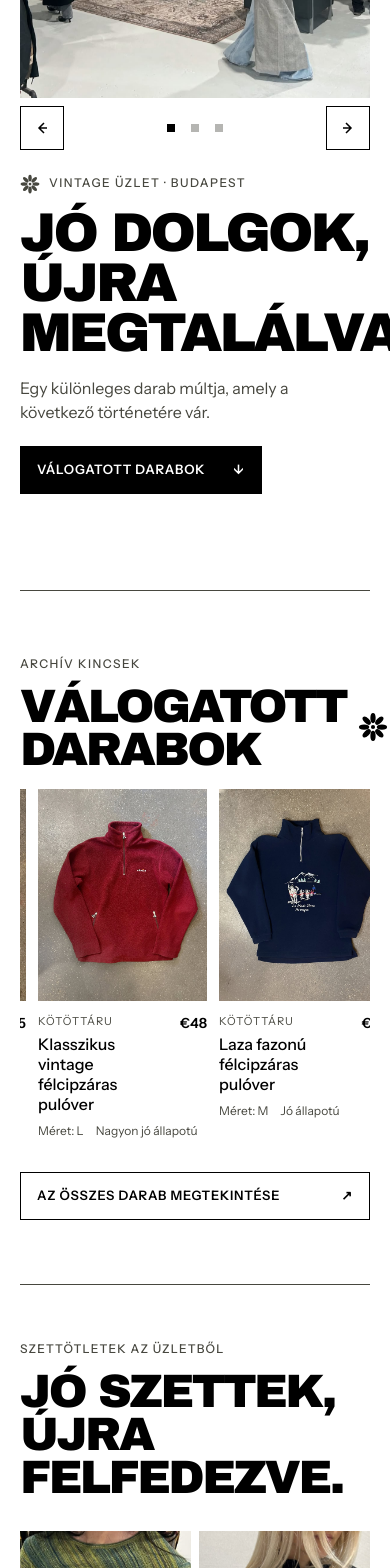
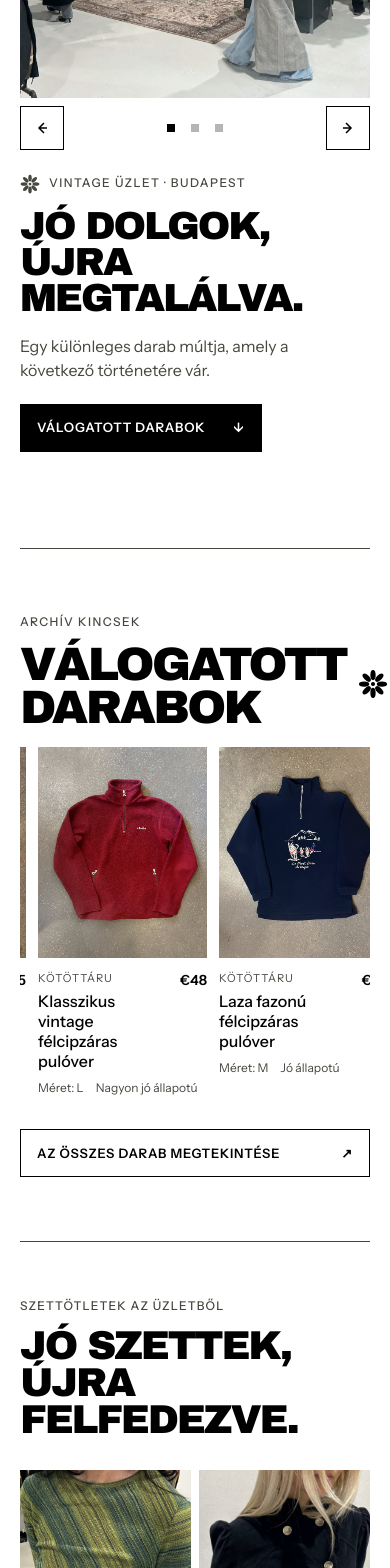
Before and after one commit to borisdoginza/Reclaim, a React (Vite) app: page / in a window 390 px wide. Shown: the part 432-2000 px from the top of the page. Built offline with nearby package versions, Linux system fonts and the light colour scheme; a web font is replaced by a local one.

Commit message:
Polished text-sizes

```diff
--- a/src/components/Hero.jsx
+++ b/src/components/Hero.jsx
@@ -3,30 +3,43 @@ import FlowerMark from './FlowerMark'
 import HeroDesktopCollage from './HeroDesktopCollage'
 import HeroMobileSlider from './HeroMobileSlider'
 import useMediaQuery from '../hooks/useMediaQuery'
+import heroFit from '../config/heroFit'
 
 export default function Hero() {
-  const { t } = useTranslation()
+  const { t, i18n } = useTranslation()
   const isDesktop = useMediaQuery('(min-width: 768px)')
 
   return (
     <section
-      className="mx-auto grid w-[min(calc(100%-40px),1280px)] grid-cols-1 items-center gap-6 pt-5 pb-12 md:grid-cols-[1.05fr_0.95fr] md:gap-[clamp(40px,8vw,112px)] md:pt-20 md:pb-20"
+      className="mx-auto grid w-[min(calc(100%-40px),1280px)] grid-cols-1 items-center gap-6 pt-5 pb-12 md:grid-cols-[minmax(0,1fr)_minmax(0,1.15fr)] md:gap-[clamp(40px,calc(8vw-1.4rem),112px)] md:pt-20 md:pb-20"
       aria-labelledby="hero-title"
     >
-      <div className="motion-safe:animate-hero-fade-in">
+      <div className="min-w-0 motion-safe:animate-hero-fade-in">
         {isDesktop ? <HeroDesktopCollage /> : <HeroMobileSlider />}
       </div>
-      <div className="md:py-8">
+      <div
+        className="min-w-0 [container-type:inline-size] md:py-8"
+        style={{
+          '--hero-fit-en': heroFit.en,
+          '--hero-fit-hu': heroFit.hu,
+        }}
+      >
         <div className="motion-safe:animate-hero-fade-in">
           <p className="mb-[14px] flex items-center gap-[9px] text-[12px] leading-[1.4] font-medium tracking-[0.12em] text-secondary uppercase">
             <FlowerMark className="h-5 w-5 shrink-0 fill-current" />
             {t('hero.eyebrow')}
           </p>
           <h1
-            className="m-0 max-w-[720px] font-display text-[clamp(44px,14vw,64px)] leading-[0.92] font-normal tracking-[-0.055em] uppercase md:text-[clamp(64px,8vw,96px)]"
+            className="hero-title m-0 w-full max-w-[720px] min-w-0 font-display text-[clamp(2.25rem,14vw,4rem)] leading-[0.92] font-normal tracking-[-0.055em] uppercase"
             id="hero-title"
           >
-            {t('hero.title')}
+            {i18n.resolvedLanguage === 'hu' ? (
+              <>
+                {t('hero.titleStart')}{' '}
+                <br className="hidden md:block lg:hidden" />
+                {t('hero.titleRest')}
+              </>
+            ) : t('hero.title')}
           </h1>
         </div>
         <div className="motion-safe:animate-hero-fade-in motion-safe:[animation-delay:500ms]">
--- a/src/components/LooksSection.jsx
+++ b/src/components/LooksSection.jsx
@@ -12,6 +12,7 @@ import smallSquare2Image from '../assets/images/looks/small-square-2.jpg'
 import smallSquare3Image from '../assets/images/looks/small-square-3.jpg'
 import horizontalImage from '../assets/images/looks/horizontal-rectangle.jpg'
 import vertical2Image from '../assets/images/looks/vertical-rectange-2.jpg'
+import looksFit from '../config/looksFit'
 
 const lookImages = {
   'big-vertical-rectangle.jpg': bigVerticalImage,
@@ -100,10 +101,16 @@ export default function LooksSection() {
     <div className="mx-auto flex w-[min(calc(100%-40px),1280px)] flex-col gap-8 md:gap-24" id="looks">
       <Divider className="mb-6 md:my-0" />
       <Reveal as="section" aria-labelledby="looks-title">
-        <div className="mb-8 md:mb-12">
+        <div
+          className="mb-8 [container-type:inline-size] md:mb-12"
+          style={{
+            '--looks-fit-en': looksFit.en,
+            '--looks-fit-hu': looksFit.hu,
+          }}
+        >
           <Label className="mb-3">{t('looks.eyebrow')}</Label>
           <h2
-            className="m-0 max-w-[720px] font-display text-[clamp(40px,12vw,56px)] leading-[0.92] font-normal tracking-[-0.055em] uppercase md:text-[64px]"
+            className="looks-title m-0 min-w-0 max-w-[720px] font-display leading-[0.92] font-normal tracking-[-0.055em] uppercase"
             id="looks-title"
           >
             {t('looks.title')}
--- a/src/components/StoreMap.jsx
+++ b/src/components/StoreMap.jsx
@@ -69,7 +69,7 @@ export function StoreMapButton() {
 
   return (
     <a
-      className={`inline-flex min-h-11 w-fit items-center justify-between gap-6 border border-ink px-4 text-[13px] font-semibold tracking-[0.06em] uppercase md:whitespace-nowrap lg:whitespace-nowrap ${location.googleMapsUrl ? 'bg-paper text-ink transition-colors duration-150 hover:bg-ink hover:text-paper' : 'pointer-events-none bg-accent text-ink'}`}
+      className={`inline-flex min-h-11 w-fit items-center justify-between gap-6 border border-ink px-4 text-[13px] font-semibold tracking-[0.06em] uppercase md:whitespace-nowrap lg:gap-3 lg:whitespace-nowrap lg:px-2 ${location.googleMapsUrl ? 'bg-paper text-ink transition-colors duration-150 hover:bg-ink hover:text-paper' : 'pointer-events-none bg-accent text-ink'}`}
       href={location.googleMapsUrl ?? '#visit'}
       aria-disabled={!location.googleMapsUrl}
       onClick={(event) => {
--- a/src/components/VisitSection.jsx
+++ b/src/components/VisitSection.jsx
@@ -12,16 +12,23 @@ import Divider from './Divider'
 import Reveal from './Reveal'
 import Label from './Label'
 import useMediaQuery from '../hooks/useMediaQuery'
+import visitFit from '../config/visitFit'
 
 function VisitIntro({ t }) {
   return (
-    <div className="flex flex-col gap-4 md:col-span-7 md:row-start-1 lg:col-span-1 lg:col-start-1 lg:row-start-1 lg:row-span-2">
+    <div
+      className="flex flex-col gap-4 md:col-span-7 md:row-start-1 lg:col-span-1 lg:col-start-1 lg:row-start-1 lg:row-span-2 lg:[container-type:inline-size]"
+      style={{
+        '--visit-fit-en': visitFit.en,
+        '--visit-fit-hu': visitFit.hu,
+      }}
+    >
       <Label className="flex items-center gap-[9px] md:leading-4 lg:leading-4">
         <FlowerMark className="h-5 w-5 shrink-0 fill-current md:h-4 md:w-4 lg:h-5 lg:w-5" />
         {t('visit.eyebrow')}
       </Label>
       <h2
-        className="m-0 max-w-[440px] font-display text-[34px] leading-[0.98] font-normal tracking-[-0.04em] uppercase md:text-[48px]"
+        className="visit-title m-0 min-w-0 max-w-[440px] font-display text-[34px] leading-[0.98] font-normal tracking-[-0.04em] uppercase md:text-[48px]"
         id="visit-title"
       >
         {t('visit.title')}
--- /dev/null
+++ b/src/config/heroFit.js
@@ -0,0 +1,6 @@
+const heroFit = Object.freeze({
+  en: '5.43',
+  hu: '8.94',
+})
+
+export default heroFit
--- /dev/null
+++ b/src/config/looksFit.js
@@ -0,0 +1,6 @@
+const looksFit = Object.freeze({
+  en: '4.70',
+  hu: '8.69',
+})
+
+export default looksFit
--- /dev/null
+++ b/src/config/visitFit.js
@@ -0,0 +1,6 @@
+const visitFit = Object.freeze({
+  en: '8.02',
+  hu: '8.28',
+})
+
+export default visitFit
--- a/src/index.css
+++ b/src/index.css
@@ -26,6 +26,73 @@
   transform: perspective(var(--pt-p)) rotateX(calc(var(--my, 0) * var(--pt-x) * -1)) rotateY(calc(var(--mx, 0) * var(--pt-y)));
   transform-origin: center;
   transition: transform 150ms ease-out;
+}
+
+:lang(en) .hero-title {
+  --hero-fit: var(--hero-fit-en);
+}
+
+:lang(hu) .hero-title {
+  --hero-fit: var(--hero-fit-hu);
+}
+
+:lang(en) .looks-title {
+  --looks-fit: var(--looks-fit-en);
+}
+
+:lang(hu) .looks-title {
+  --looks-fit: var(--looks-fit-hu);
+}
+
+:lang(en) .visit-title {
+  --visit-fit: var(--visit-fit-en);
+}
+
+:lang(hu) .visit-title {
+  --visit-fit: var(--visit-fit-hu);
+}
+
+.hero-title {
+  font-size: clamp(2.25rem, min(14vw, calc(100cqw / var(--hero-fit))), 4rem);
+  overflow-wrap: break-word;
+  text-wrap: balance;
+}
+
+.looks-title {
+  font-size: clamp(2.25rem, min(12vw, calc(100cqw / var(--looks-fit))), 3.5rem);
+  overflow-wrap: break-word;
+  text-wrap: balance;
+}
+
+.visit-title {
+  overflow-wrap: break-word;
+  text-wrap: balance;
+}
+
+@media (min-width: 768px) {
+  .hero-title {
+    font-size: clamp(2.5rem, calc(100cqw / var(--hero-fit)), 6rem);
+  }
+
+  .looks-title {
+    font-size: 64px;
+  }
+}
+
+@media (min-width: 1024px) {
+  .visit-title {
+    font-size: clamp(2rem, calc(100cqw / var(--visit-fit)), 3rem);
+  }
+}
+
+@media (max-width: 359px) {
+  :lang(hu) .hero-title {
+    font-size: 2rem;
+  }
+
+  :lang(hu) .looks-title {
+    font-size: 2rem;
+  }
 }
 
 @media (prefers-reduced-motion: reduce) {
--- a/src/locales/en/translation.json
+++ b/src/locales/en/translation.json
@@ -30,6 +30,8 @@
     },
     "eyebrow": "Vintage shop · Budapest",
     "title": "Good things, found again.",
+    "titleStart": "Good",
+    "titleRest": "things, found again.",
     "description": "A little something with a past, waiting for its next chapter.",
     "action": "See selected pieces"
   },
--- a/src/locales/hu/translation.json
+++ b/src/locales/hu/translation.json
@@ -29,6 +29,8 @@
     },
     "eyebrow": "Vintage üzlet · Budapest",
     "title": "Jó dolgok, újra megtalálva.",
+    "titleStart": "Jó",
+    "titleRest": "dolgok, újra megtalálva.",
     "description": "Egy különleges darab múltja, amely a következő történetére vár.",
     "action": "Válogatott darabok"
   },
```
Also changed, not shown: src/assets/images/looks/small-square-1.jpg.
